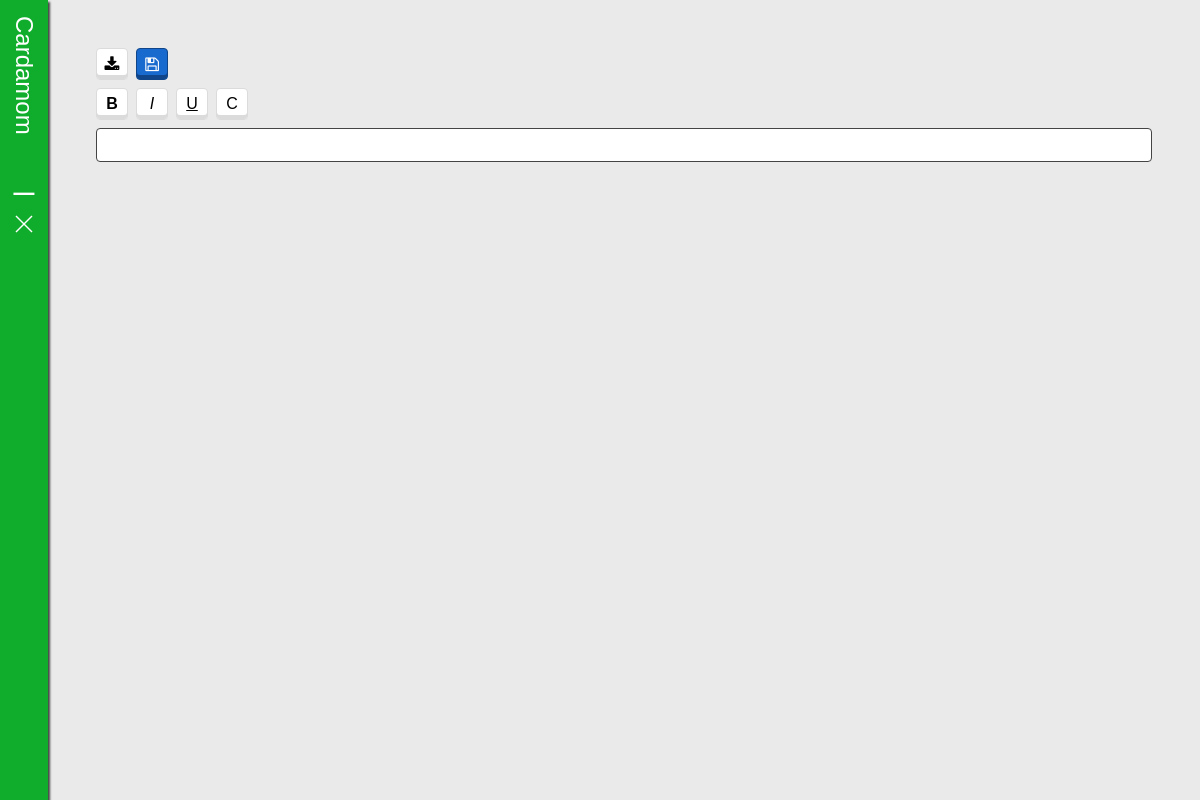
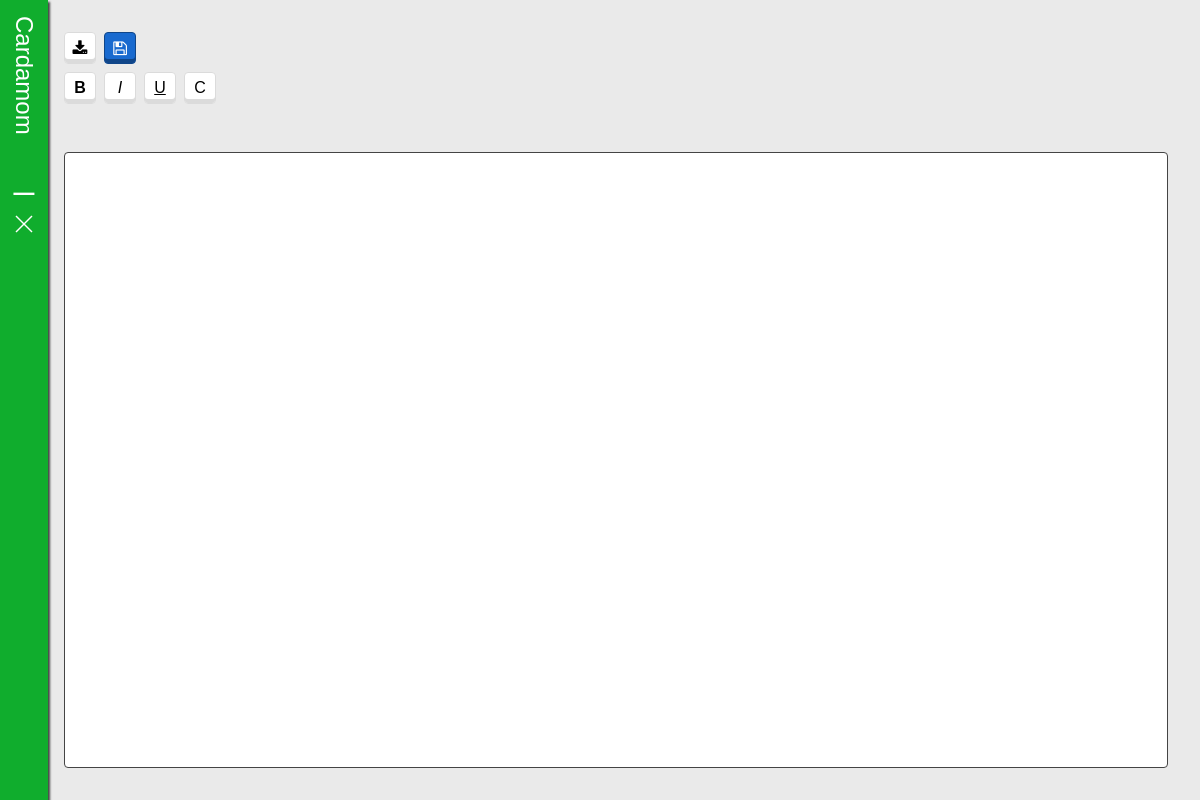
Before and after one commit to AlsoNowhere/cardamom, an Electron app: page index.html in a window 1200 px wide. Drawn offline with Linux system fonts and the light colour scheme.

Commit message:
Made the controls and open file fixed position.

```diff
--- a/package.json
+++ b/package.json
@@ -1,6 +1,6 @@
 {
   "name": "cardamom",
-  "version": "0.2.4",
+  "version": "0.2.5",
   "description": "A rich text editor",
   "main": "./electron/main.js",
   "scripts": {
--- a/src/components/App.component.ts
+++ b/src/components/App.component.ts
@@ -1,4 +1,4 @@
-import { component, MintScope, node } from "mint";
+import { component, div, MintScope, node } from "mint";
 
 import { Aside } from "./structure/Aside.component";
 import { Controls } from "./tool-bars/Controls.component";
@@ -17,9 +17,8 @@ class AppComponent extends MintScope {
 
 export const App = component("<>", AppComponent, {}, [
   node(Aside),
-  node("main", { class: "padding-large" }, [
-    node(Controls),
-    node(Options),
-    node(List),
+  node("main", null, [
+    div({ class: "main__controls" }, [node(Controls), node(Options)]),
+    div({ class: "main__list" }, node(List)),
   ]),
 ]);
--- a/src/components/list/List.component.ts
+++ b/src/components/list/List.component.ts
@@ -15,7 +15,7 @@ class ListComponent extends MintScope {
 export const List = component("div", ListComponent, {}, [
   node(
     "form",
-    { class: "card snow-bg", "(submit)": "doNothing" },
+    { "(submit)": "doNothing" },
     node(
       "ul",
       { class: "list", ...mRef("listElementRef") },
--- a/src/styles/components/main.less
+++ b/src/styles/components/main.less
@@ -1,7 +1,22 @@
 main {
-  width: calc(100% - 3rem);
+  width: calc(100% - 2rem);
   height: 100%;
-  margin-left: 3rem;
+  margin-left: 2rem;
+  padding: 2rem;
   .smoke-light-bg;
   overflow-y: auto;
 }
+
+.main {
+  &__controls {
+    position: fixed;
+  }
+
+  &__list {
+    .card;
+    height: calc(100% - 120px);
+    margin-top: 120px;
+    background-color: @snow;
+    overflow-y: auto;
+  }
+}
```
Also changed, not shown: dist/app.js, dist/styles/index.css.
